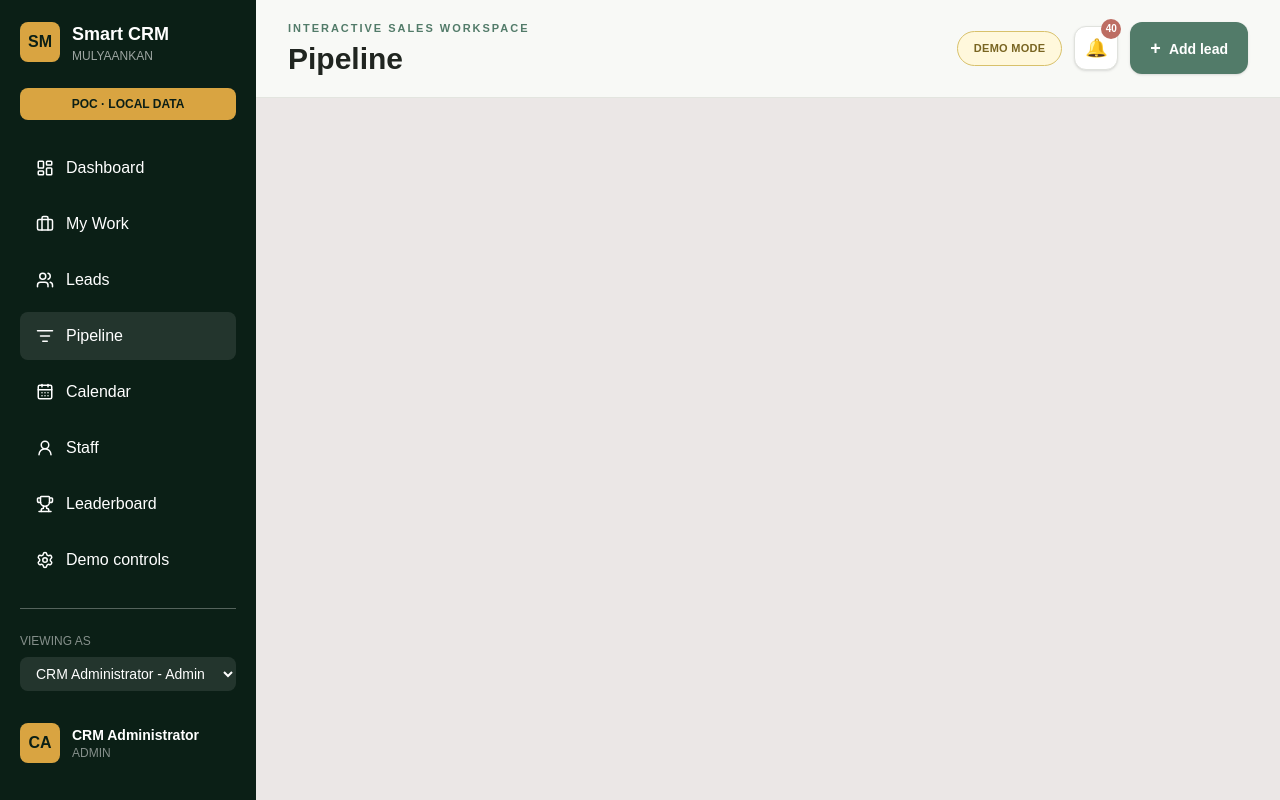
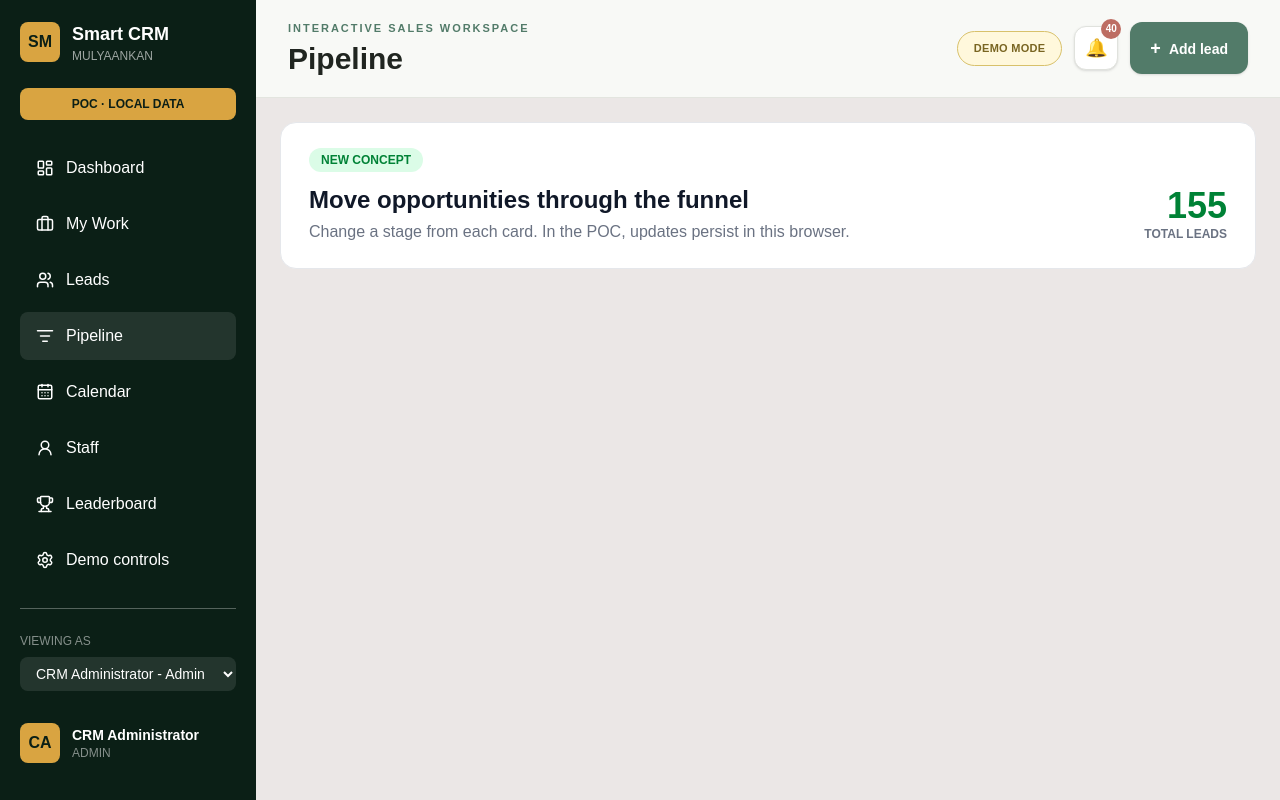
Before and after one commit to simranbist62/Smart-CRM, a Next.js app: page /pipeline in a window 1280 px wide. Built offline with nearby package versions, Linux system fonts and the light colour scheme.

Commit message:
Add Pipeline Summary Section in Pipeline Page

```diff
--- a/src/app/pipeline/page.tsx
+++ b/src/app/pipeline/page.tsx
@@ -2,6 +2,7 @@
 
 import Navbar from "@/src/components/layout/Navbar";
 import Sidebar from "@/src/components/layout/Sidebar";
+import PipelineSummary from "@/src/components/pipeline/PipelineSummary";
 
 export default function Pipelines() {
   return (
@@ -10,6 +11,11 @@
         <Navbar onAddLead={() => {}} />
       </div>
       <Sidebar />
+      <main className="ml-64 p-6">
+        <div>
+          <PipelineSummary />
+        </div>
+      </main>
     </div>
   );
 }
--- /dev/null
+++ b/src/components/pipeline/PipelineSummary.tsx
@@ -0,0 +1,27 @@
+export default function PipelineSummary() {
+  return (
+    <div className="w-full rounded-2xl border border-gray-200 bg-white px-7 py-6">
+      <span className="inline-block rounded-full bg-green-100 px-3 py-1 text-xs font-semibold text-green-700">
+        NEW CONCEPT
+      </span>
+
+      <div className="mt-3 flex items-center justify-between">
+        <div>
+          <h1 className="text-2xl font-bold text-gray-900">
+            Move opportunities through the funnel
+          </h1>
+
+          <p className="mt-1 text-gray-500">
+            Change a stage from each card. In the POC, updates persist in this
+            browser.
+          </p>
+        </div>
+
+        <div className="text-right">
+          <p className="text-4xl font-bold text-green-700">155</p>
+          <p className="text-xs font-semibold text-gray-500">TOTAL LEADS</p>
+        </div>
+      </div>
+    </div>
+  );
+}
```
